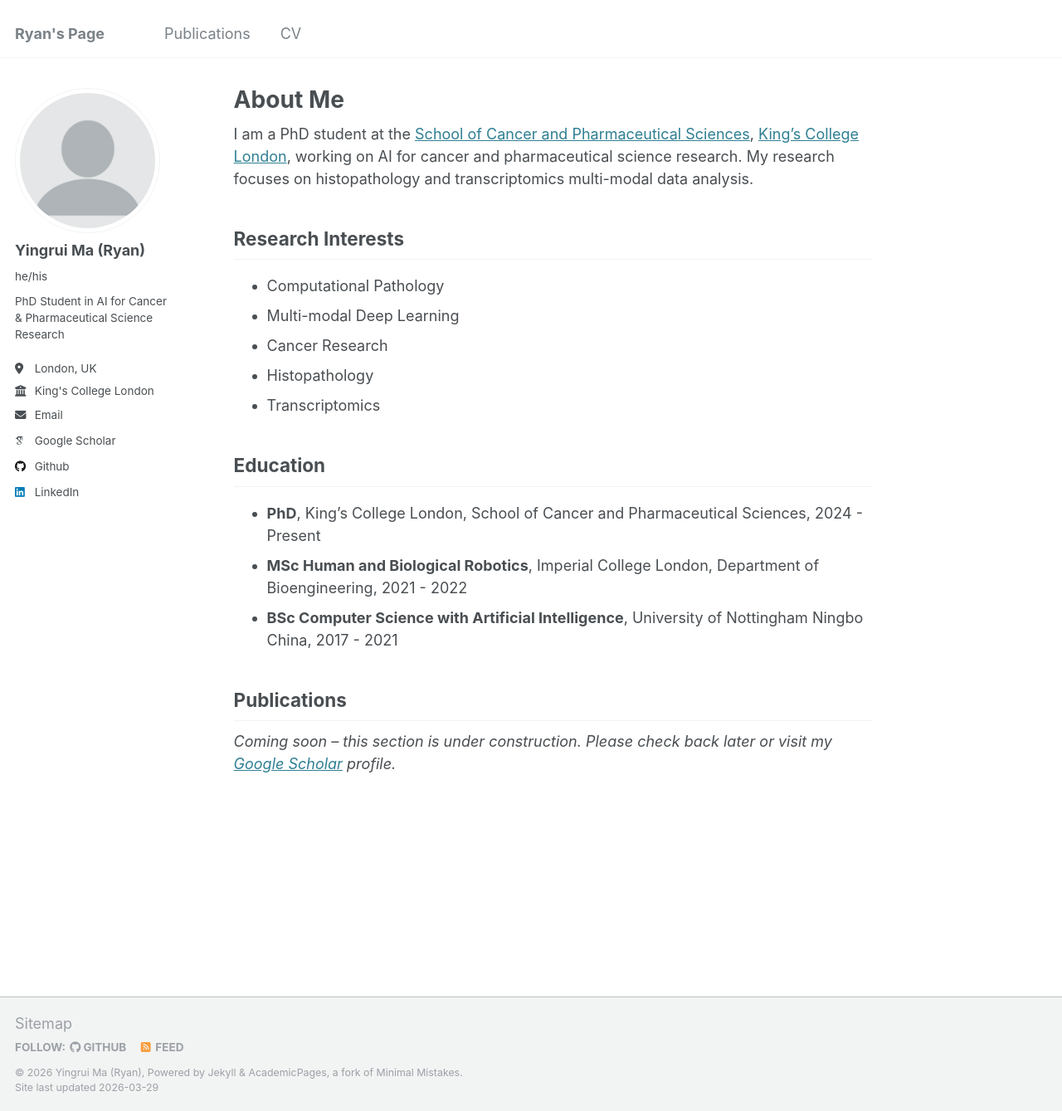
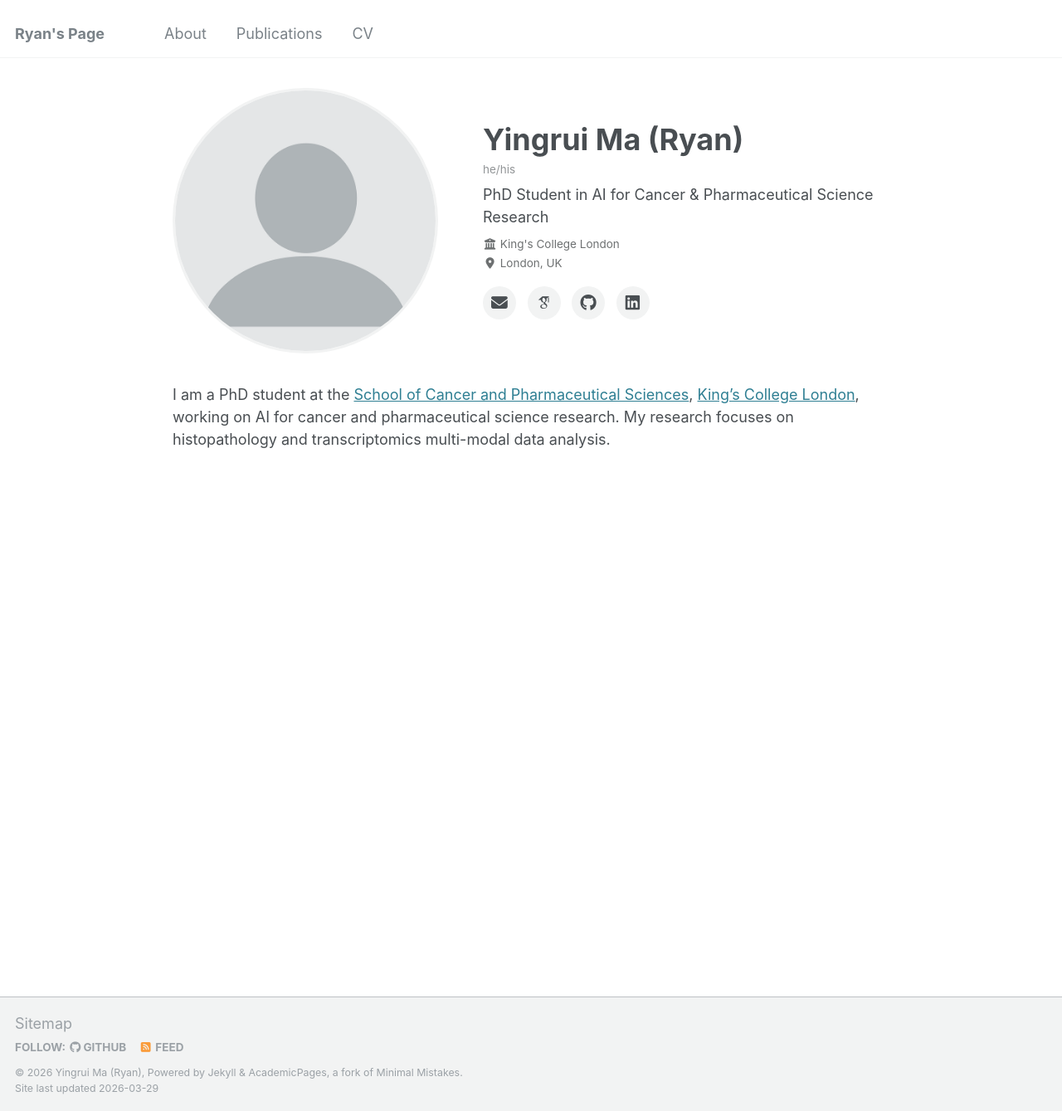
Before and after one commit to Yingrui-RyanMa/Yingrui-RyanMa.github.io, a Jekyll site: the page built from _pages/about.md, in a window 1280 px wide and 1339 px high. Shown: the whole window at 83% size. Built offline with Jekyll 4.4.1, drawn with Linux system fonts in a browser that asks for light colours; some web fonts are replaced.

Commit message:
change webpage style

```diff
--- a/_data/navigation.yml
+++ b/_data/navigation.yml
@@ -1,6 +1,9 @@
 # The following is the order of the links in the header of the website.
 
 main:
+  - title: "About"
+    url: /about-me/
+
   - title: "Publications"
     url: /publications/
 
--- /dev/null
+++ b/_layouts/homepage.html
@@ -0,0 +1,56 @@
+---
+layout: default
+---
+
+{% include base_path %}
+
+{% assign author = site.author %}
+
+<div id="main" role="main">
+  <div class="homepage-hero">
+    <div class="homepage-hero__photo">
+      {% if author.avatar contains "://" %}
+        <img src="{{ author.avatar }}" alt="{{ author.name }}">
+      {% else %}
+        <img src="{{ author.avatar | prepend: '/images/' | prepend: base_path }}" alt="{{ author.name }}">
+      {% endif %}
+    </div>
+
+    <div class="homepage-hero__info">
+      <h1 class="homepage-hero__name">{{ author.name }}</h1>
+      {% if author.pronouns %}<p class="homepage-hero__pronouns">{{ author.pronouns }}</p>{% endif %}
+      {% if author.bio %}<p class="homepage-hero__bio">{{ author.bio }}</p>{% endif %}
+      {% if author.employer %}<p class="homepage-hero__detail"><i class="fas fa-fw fa-building-columns" aria-hidden="true"></i> {{ author.employer }}</p>{% endif %}
+      {% if author.location %}<p class="homepage-hero__detail"><i class="fa-solid fa-location-dot" aria-hidden="true"></i> {{ author.location }}</p>{% endif %}
+
+      <div class="homepage-hero__social">
+        {% if author.email %}
+          <a href="mailto:{{ author.email }}" class="homepage-hero__social-btn" title="Email">
+            <i class="fas fa-fw fa-envelope"></i>
+          </a>
+        {% endif %}
+        {% if author.googlescholar %}
+          <a href="{{ author.googlescholar }}" class="homepage-hero__social-btn" title="Google Scholar">
+            <i class="ai ai-google-scholar"></i>
+          </a>
+        {% endif %}
+        {% if author.github %}
+          <a href="https://github.com/{{ author.github }}" class="homepage-hero__social-btn" title="GitHub">
+            <i class="fab fa-fw fa-github"></i>
+          </a>
+        {% endif %}
+        {% if author.linkedin %}
+          <a href="https://www.linkedin.com/in/{{ author.linkedin }}" class="homepage-hero__social-btn" title="LinkedIn">
+            <i class="fab fa-fw fa-linkedin"></i>
+          </a>
+        {% endif %}
+      </div>
+    </div>
+  </div>
+
+  {% if content != "" %}
+    <div class="homepage-hero__content">
+      {{ content }}
+    </div>
+  {% endif %}
+</div>
--- a/_pages/about.md
+++ b/_pages/about.md
@@ -1,28 +1,10 @@
 ---
 permalink: /
 title: "About Me"
-author_profile: true
+layout: homepage
 redirect_from:
   - /about/
   - /about.html
 ---
 
 I am a PhD student at the [School of Cancer and Pharmaceutical Sciences](https://www.kcl.ac.uk/cancer), [King's College London](https://www.kcl.ac.uk/), working on AI for cancer and pharmaceutical science research. My research focuses on histopathology and transcriptomics multi-modal data analysis.
-
-## Research Interests
-
-- Computational Pathology
-- Multi-modal Deep Learning
-- Cancer Research
-- Histopathology
-- Transcriptomics
-
-## Education
-
-- **PhD**, King's College London, School of Cancer and Pharmaceutical Sciences, 2024 - Present
-- **MSc Human and Biological Robotics**, Imperial College London, Department of Bioengineering, 2021 - 2022
-- **BSc Computer Science with Artificial Intelligence**, University of Nottingham Ningbo China, 2017 - 2021
-
-## Publications
-
-*Coming soon -- this section is under construction. Please check back later or visit my [Google Scholar](https://scholar.google.com/citations?user=Orlv_EkAAAAJ&hl=en) profile.*
--- /dev/null
+++ b/_sass/_homepage.scss
@@ -0,0 +1,113 @@
+/* ==========================================================================
+   HOMEPAGE HERO
+   ========================================================================== */
+
+.homepage-hero {
+  display: flex;
+  flex-direction: column;
+  align-items: center;
+  text-align: center;
+  max-width: 900px;
+  margin: 2em auto;
+  padding: 0 1em;
+
+  @include breakpoint($medium) {
+    flex-direction: row;
+    text-align: left;
+    gap: 3em;
+  }
+
+  &__photo {
+    flex-shrink: 0;
+    margin-bottom: 1.5em;
+
+    @include breakpoint($medium) {
+      margin-bottom: 0;
+    }
+
+    img {
+      width: 200px;
+      height: 200px;
+      border-radius: 50%;
+      border: 3px solid $border-color;
+      object-fit: cover;
+      transition: $global-transition;
+
+      @include breakpoint($medium) {
+        width: 320px;
+        height: 320px;
+      }
+
+      &:hover {
+        transform: scale(1.05);
+        box-shadow: 0 8px 25px rgba(0, 0, 0, 0.2);
+      }
+    }
+  }
+
+  &__name {
+    margin: 0 0 0.1em;
+    font-size: 2em;
+  }
+
+  &__pronouns {
+    margin: 0 0 0.5em;
+    font-size: $type-size-6;
+    color: mix(#fff, $dark-gray, 40%);
+  }
+
+  &__bio {
+    margin: 0 0 0.5em;
+    font-size: $type-size-5;
+  }
+
+  &__detail {
+    margin: 0.2em 0;
+    font-size: $type-size-6;
+    color: mix(#000, mix(#fff, $dark-gray, 40%), 25%);
+
+    i {
+      width: 1.25em;
+      text-align: center;
+    }
+  }
+
+  &__social {
+    display: flex;
+    gap: 0.75em;
+    margin-top: 1em;
+    justify-content: center;
+
+    @include breakpoint($medium) {
+      justify-content: flex-start;
+    }
+  }
+
+  &__social-btn {
+    display: inline-flex;
+    align-items: center;
+    justify-content: center;
+    width: 40px;
+    height: 40px;
+    border-radius: 50%;
+    background: $lighter-gray;
+    color: $dark-gray;
+    font-size: 1.1em;
+    text-decoration: none;
+    transition: $global-transition;
+
+    &:hover {
+      transform: scale(1.15);
+      box-shadow: 0 4px 12px rgba(0, 0, 0, 0.15);
+      background: $primary-color;
+      color: #fff;
+    }
+  }
+}
+
+.homepage-hero__content {
+  max-width: 900px;
+  margin: 0 auto 2em;
+  padding: 0 1em;
+  font-size: $type-size-5;
+}
--- a/_sass/_masthead.scss
+++ b/_sass/_masthead.scss
@@ -50,6 +50,14 @@
   display: block;
   list-style-type: none;
   white-space: nowrap;
+  transition: $global-transition;
+  border-radius: $border-radius;
+
+  &:not(.masthead__menu-item--lg):hover {
+    transform: scale(1.08);
+    box-shadow: 0 2px 8px rgba(0, 0, 0, 0.12);
+    background: rgba(0, 0, 0, 0.03);
+  }
 
   &--lg {
     padding-right: 2em;
--- a/_sass/_sidebar.scss
+++ b/_sass/_sidebar.scss
@@ -92,10 +92,16 @@
   img {
     max-width: 175px;
     border-radius: 50%;
+    transition: $global-transition;
 
     @include breakpoint($large) {
       padding: 5px;
       border: 1px solid $border-color;
+    }
+
+    &:hover {
+      transform: scale(1.08);
+      box-shadow: 0 4px 15px rgba(0, 0, 0, 0.15);
     }
   }
 }
@@ -252,9 +258,11 @@
     color: inherit;
     font-size: $type-size-5;
     text-decoration: none;
+    transition: $global-transition;
 
     &:hover {
       text-decoration: underline;
+      transform: translateX(3px);
     }
   }
 }
--- a/assets/css/main.scss
+++ b/assets/css/main.scss
@@ -33,6 +33,7 @@
 @import "page";
 @import "archive";
 @import "sidebar";
+@import "homepage";
 
 @import "vendor/font-awesome/fontawesome";
 @import "vendor/font-awesome/solid";
```
Also changed, not shown: CLAUDE.md (added, +46 -0 lines), _pages/about-detail.md (added, +26 -0 lines), 1 other file.
